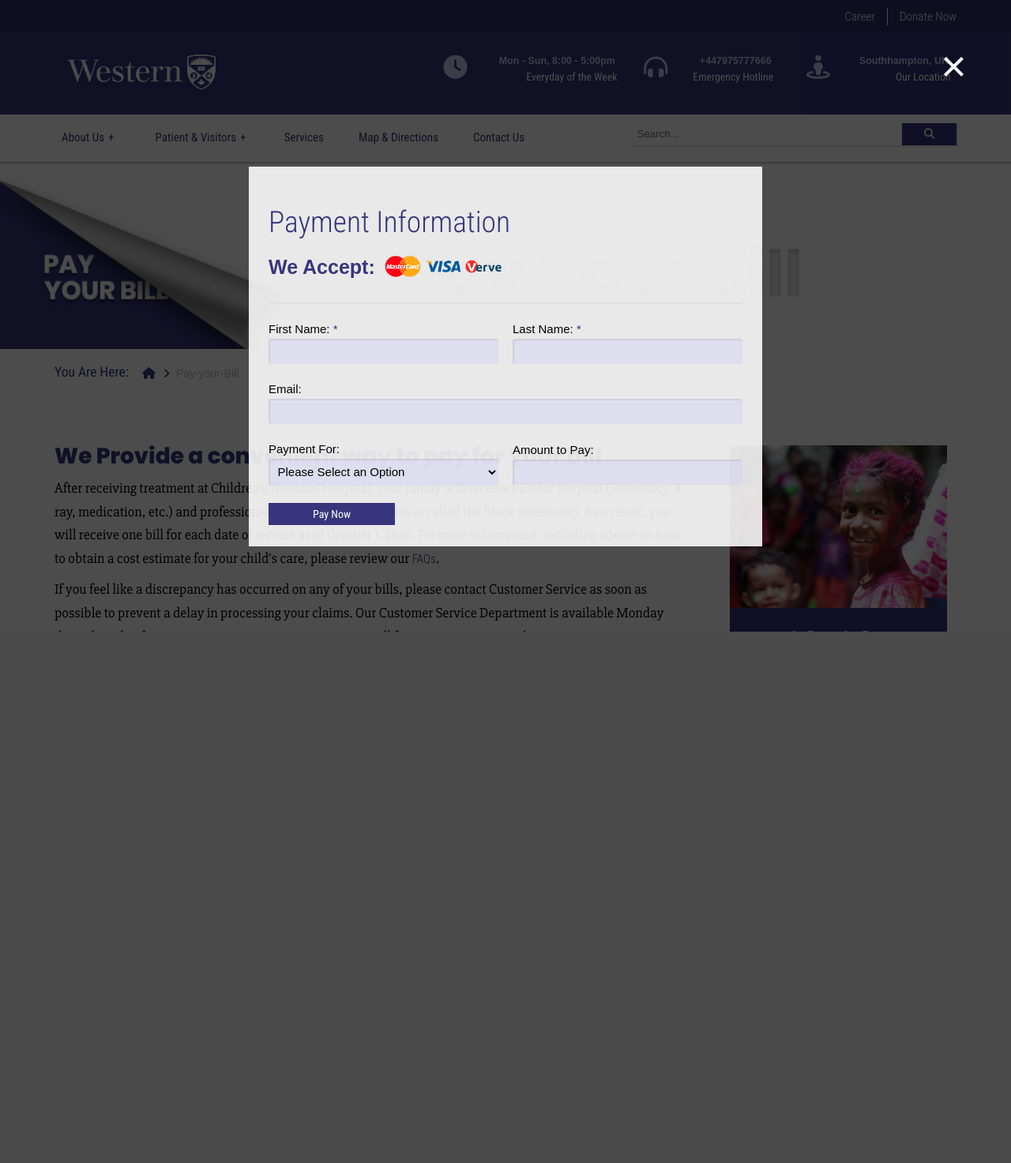
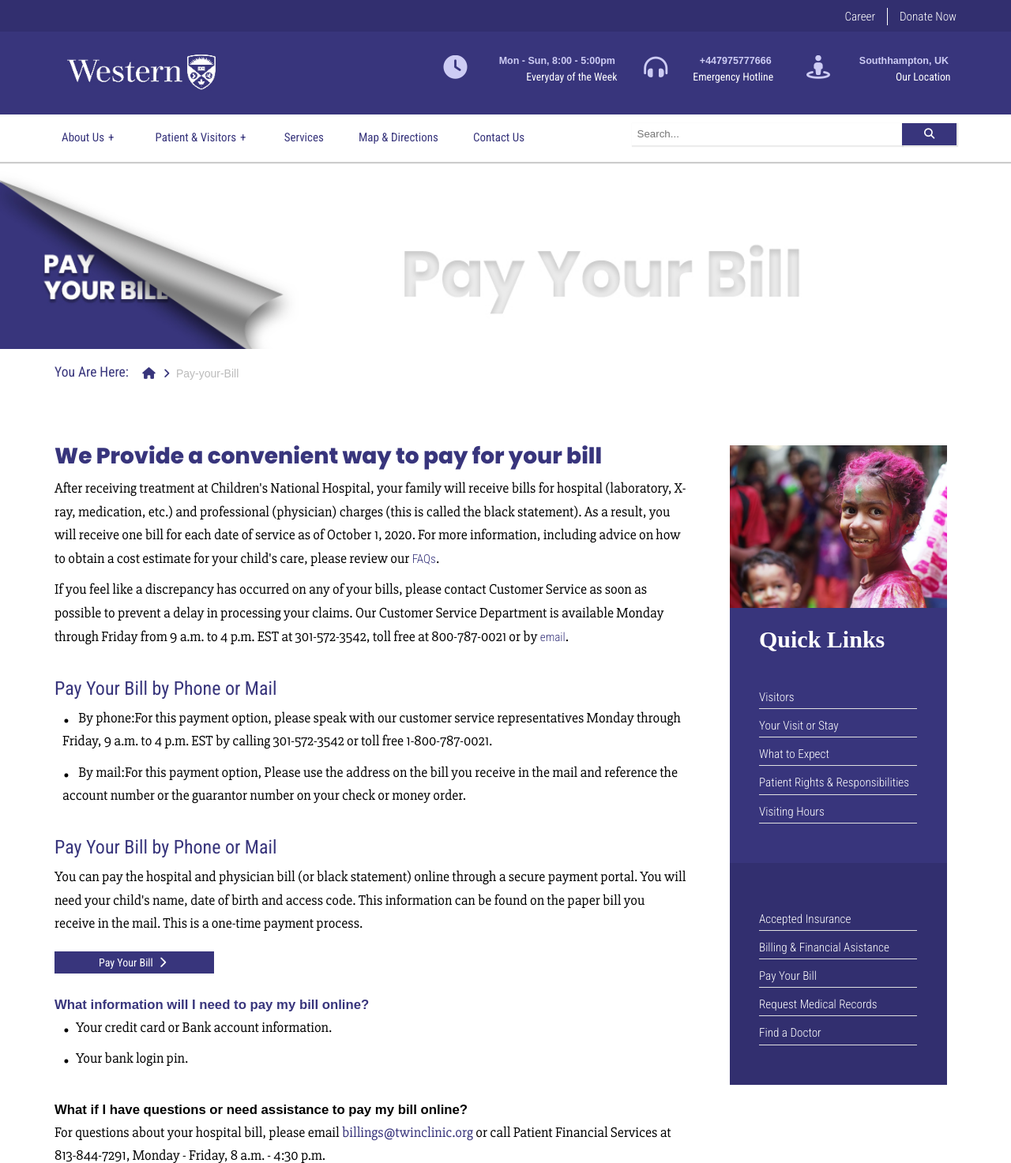
Before and after one commit to blackpopex/Twins-Hospital-Website-Project, a PHP site: page /patients-and-visitors/pay-your-bill.html in a window 1280 px wide. Shown: the top 1473 px of the page at 79% size. Before the commit the page ends 800 px from the top, so only its background shows below. Run offline with PHP 8.4, Linux system fonts and the light colour scheme; some libraries are stand-ins or nearby versions.

Commit message:
completed online pay gateway styling and Js animation

```diff
--- a/css/style.css
+++ b/css/style.css
@@ -4146,17 +4146,23 @@ table td:last-child {
 .payment-overlay {
   position: fixed;
   top: 0;
-  left: 0;
+  left: -50px;
   bottom: 0;
-  width: 100%;
+  width: 0;
+  overflow-x: hidden;
   height: 100%;
   background-color: rgb(0, 0, 0);
   background-color: rgba(0, 0, 0, 0.7);
   z-index: 9999;
   padding: 2em 1em;
   transition: width 0.25s ease-in;
-}
-.payment-overlay .closeBtn {
+  white-space: nowrap;
+}
+.activate-overlay {
+  width: 100%;
+  left: 0;
+}
+.payment-overlay .closeOverlayBtn {
   color: var(--white-color);
   font-size: 2em;
   cursor: pointer;
@@ -4177,17 +4183,19 @@ table td:last-child {
 }
 .payment-content {
   height: auto;
-  /*
-  transform: translateY(50%);
-  */
+  transform: translateY(75%);
   background: hsl(0 0% 100% / 0.88);
   backdrop-filter: blur(0.0000125rem);
   padding: 2em 1em 1em;
-  transition: transform 0.1s ease-in;
+  opacity: 0;
+  transition: transform 0.8s ease, opacity 1.6s ease;
+  position: absolute;
+  width: 100%;
 }
 /*add this class to payment-content*/
 .show-payment-gateway {
   transform: translateY(0);
+  opacity: 1;
 }
 
 .payment-content h4 {
@@ -4259,16 +4267,13 @@ table td:last-child {
   .payment-text-logo img {
     max-width: 150px;
   }
+}
+@media (min-width: 1200px) {
   .payment_gateway_wrapper {
     max-width: 600px;
   }
-}
-@media (min-width: 1200px) {
   .payment-content .payment-text-logo h6 {
-    font-size: 1em;
-  }
-  .payment_gateway_wrapper {
-    max-width: 700px;
+    font-size: 0.8em;
   }
 }
 
@@ -4276,4 +4281,13 @@ table td:last-child {
   .payment-content h4 {
     font-size: 1.65em;
   }
-}
+  .payment_gateway_wrapper {
+    max-width: 700px;
+  }
+  .payment-text-logo {
+    max-width: 400px;
+  }
+  .payment-text-logo img {
+    max-width: 170px;
+  }
+}
--- /dev/null
+++ b/js/openPaymentGateWay.js
@@ -0,0 +1,22 @@
+//PAYMENT GATEWAY
+
+const closeOverlayButton = document.querySelector("#myCloseBTN");
+const payButton = document.querySelector("#payNow");
+openPayGateway = document.querySelector("#openPaymentGateway");
+
+openPayGateway.addEventListener("click", function () {
+  document
+    .querySelector("#overlay_container")
+    .classList.add("activate-overlay");
+  document
+    .querySelector(".payment-content")
+    .classList.add("show-payment-gateway");
+});
+closeOverlayButton.addEventListener("click", function () {
+  document
+    .querySelector("#overlay_container")
+    .classList.remove("activate-overlay");
+  document
+    .querySelector(".payment-content")
+    .classList.remove("show-payment-gateway");
+});
--- a/patients-and-visitors/pay-your-bill.html
+++ b/patients-and-visitors/pay-your-bill.html
@@ -524,7 +524,7 @@
                     information can be found on the paper bill you receive in
                     the mail. This is a one-time payment process.
                   </p>
-                  <a href="#/" class="btn btn-bg-purple"
+                  <a href="#/" class="btn btn-bg-purple" id="openPaymentGateway"
                     >Pay Your Bill
                     <i class="fa fa-fw fa-chevron-right angle-white"></i
                   ></a>
@@ -636,7 +636,7 @@
 
           <!--JAVASCRIPT PAYMENT GATEWAY-->
           <div id="overlay_container" class="payment-overlay">
-            <span class="closeBtn" id="myCloseBTN">&times;</span>
+            <span class="closeOverlayBtn" id="myCloseBTN">&times;</span>
             <div class="payment_gateway_wrapper">
               <div class="payment-content">
                 <div>
@@ -696,7 +696,7 @@
                       </div>
                     </div>
 
-                    <button type="submit" class="btn btn-bg-purple">
+                    <button type="submit" class="btn btn-bg-purple" id="payNow">
                       Pay Now
                     </button>
                   </form>
@@ -955,5 +955,6 @@
     </footer>
     <script src="../js/main.js"></script>
     <script src="../js/jquery-3.2.1.min.js" type="text/javascript"></script>
+    <script src="../js/openPaymentGateWay.js"></script>
   </body>
 </html>
```
Also changed, not shown: js/paystackIntegration.js (deleted, +0 -42 lines).
